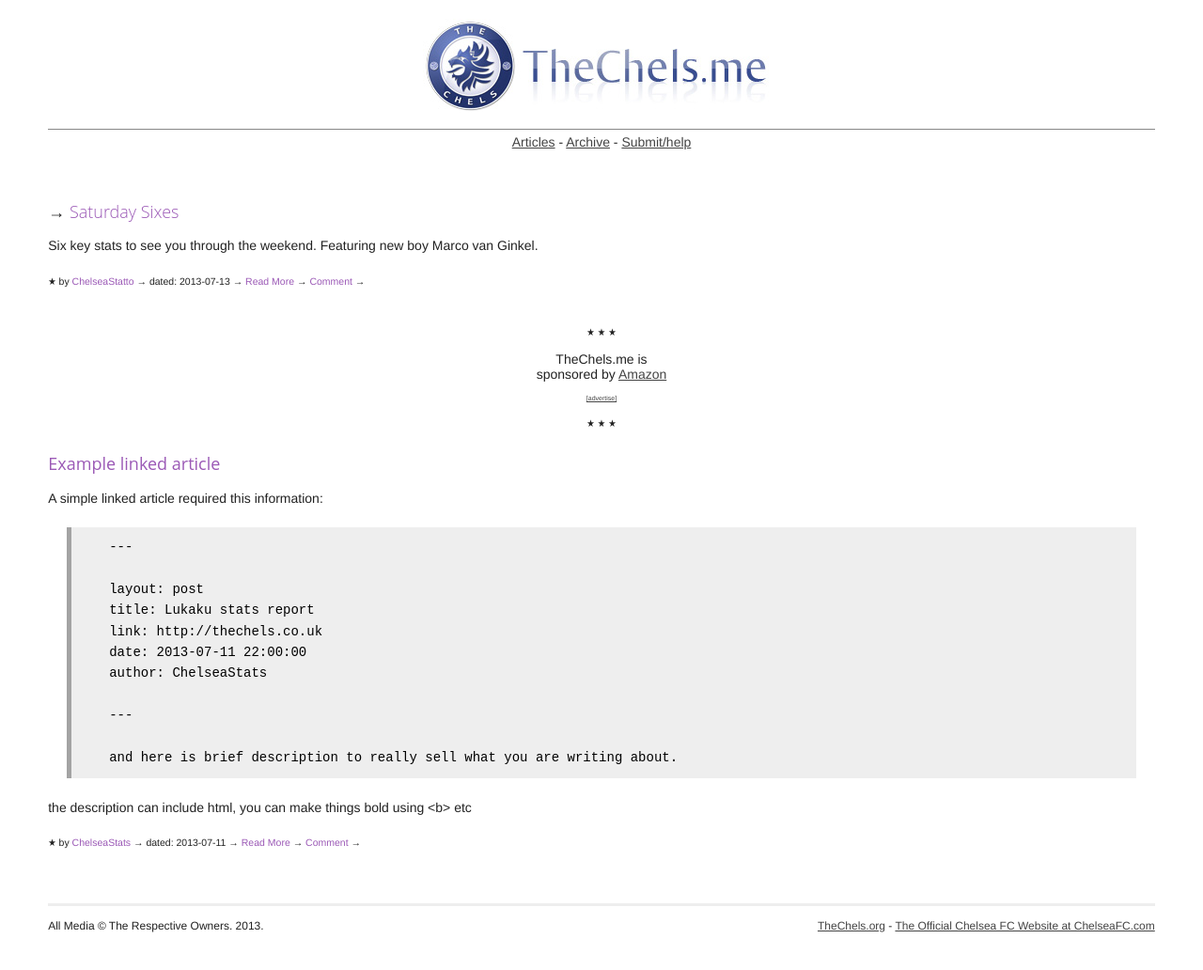
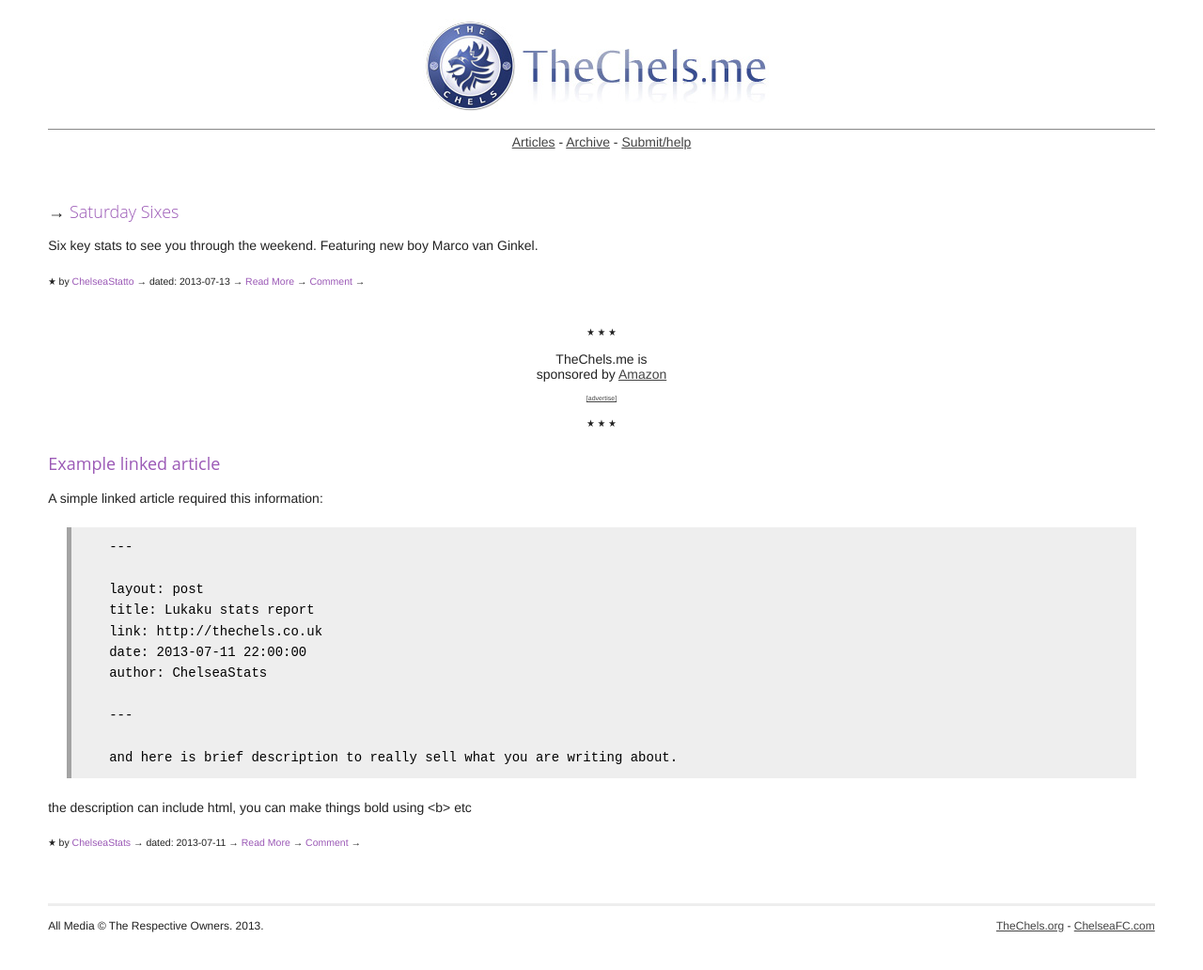
Before and after one commit to TheNenae/TheChels.github.io, a Jekyll site: the page built from index.html, in a window 1280 px wide. Shown: the whole page at 94% size. Built offline with Jekyll 4.4.1, drawn with Linux system fonts in a browser that asks for light colours; Markdown is read by kramdown in place of the engine named in the settings; the list of posts is cut into pages by our own code.

```diff
--- a/_includes/footer.html
+++ b/_includes/footer.html
@@ -4,7 +4,7 @@
 			</div>
 
 			<div class="gridright">
-               <a target="_blank" href="http://www.TheChels.org" rel="me">TheChels.org</a> - <a target="_blank" href="http://www.chelseafc.com">The Official Chelsea FC Website at ChelseaFC.com</a>
+               <a target="_blank" href="http://www.TheChels.org" rel="me">TheChels.org</a> - <a target="_blank" href="http://www.chelseafc.com">ChelseaFC.com</a>
 			</div>
 </footer>
 <p>&nbsp;</p>
```
